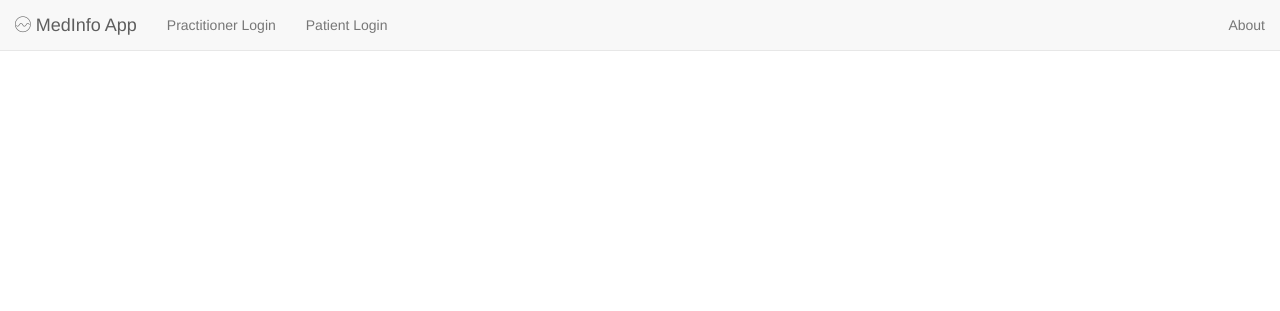
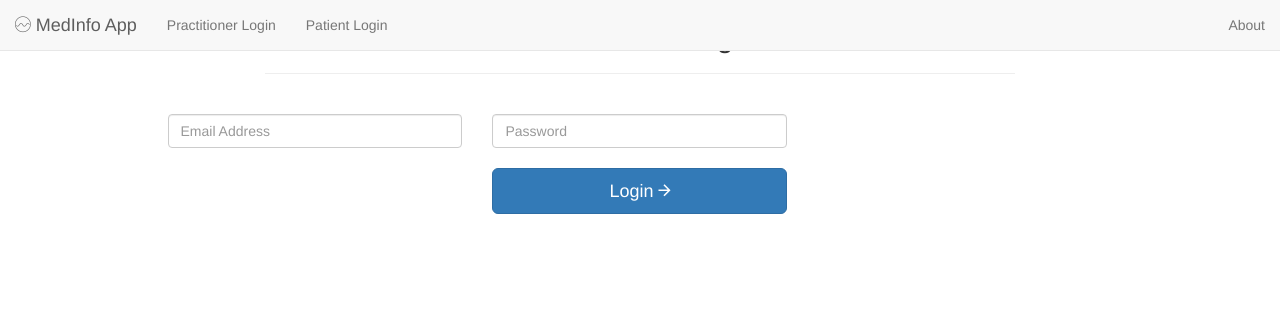
Before and after one commit to Toluwalemi/django-medical-app, a Django app: page /accounts/p/login/ in a window 1280 px wide. Shown: the top 311 px of the page. Run offline with Django 3.2, Linux system fonts and the light colour scheme; some libraries are stand-ins or nearby versions; some web fonts are replaced.

Commit message:
feat: complete redesign of account/templates pages

```diff
--- a/pages/views/practitioner.py
+++ b/pages/views/practitioner.py
@@ -10,7 +10,7 @@
 def signup_page(request):
     if request.method == 'GET':
         if request.user.is_authenticated:
-            return HttpResponseRedirect('/doc/')
+            return HttpResponseRedirect('/dashboard/')
         return render(request, 'accounts/practitioner/signup.html')
     elif request.method == 'POST':
         first_name = request.POST.get('first_name')
@@ -30,7 +30,7 @@
         practitioner.save()
         if user is not None:
             login(request, user)
-            return HttpResponseRedirect('/doc/')
+            return HttpResponseRedirect('/dashboard/')
         else:
             """redirect to login"""
             return HttpResponseRedirect('/account/p/login/')
@@ -39,15 +39,15 @@
 def login_page(request):
     if request.method == 'GET':
         if request.user.is_authenticated:
-            return HttpResponseRedirect('/doc/')
-        return render(request, 'accounts/patient/login.html', {})
+            return HttpResponseRedirect('/dashboard/')
+        return render(request, 'accounts/practitioner/login.html', {})
     elif request.method == 'POST':
         username = request.POST.get('username')
         password = request.POST.get('password')
         user = authenticate(username=username, password=password)
         if user is not None:
             login(request, user)
-            return HttpResponseRedirect('/doc/')
+            return HttpResponseRedirect('/dashboard/')
         else:
             """return invalid login here"""
             return render(request, 'accounts/practitioner/login.html', {'error_message': 'Wrong username or password.'})
--- a/templates/accounts/base.html
+++ b/templates/accounts/base.html
@@ -28,6 +28,7 @@
         </div>
         <div class="navbar-collapse collapse" id="bs-navbar">
             <ul class="nav navbar-nav">
+                {% block authenticate %}
                     {% if user.is_authenticated %}
                         <li>
                             <a class="page-scroll">Hi, {{ user.first_name }}</a>
@@ -37,13 +38,17 @@
                             <a class="page-scroll" href="{% url 'pages:patient_logout' %}">Logout</a>
                         </li>
                     {% endif %}
+                {% endblock %}
+
+                {% if not user.is_authenticated %}
                     <li>
-                    <a class="page-scroll" href="{% url 'pages:patient_login' %}">Practitioner Login</a>
+                        <a class="page-scroll" href="{% url 'pages:practitioner_login' %}">Practitioner Login</a>
                     </li>
 
                     <li>
                         <a class="page-scroll" href="{% url 'pages:patient_login' %}">Patient Login</a>
                     </li>
+                {% endif %}
             </ul>
             <ul class="nav navbar-nav navbar-right">
                 <li>
@@ -60,6 +65,9 @@
 {% block section %}
 {% endblock %}
 
+{% block login %}
+{% endblock %}
+
 <!--scripts loaded here -->
 <script src="{% static 'pages/js/jquery.min.js' %}"></script>
 <script src="{% static 'pages/js/bootstrap.min.js' %}"></script>
--- a/templates/accounts/patient/login.html
+++ b/templates/accounts/patient/login.html
@@ -1,34 +1,38 @@
 {% extends "accounts/base.html" %}
 
-{% block title %}
-    <title>MedInfo</title>
-    {%  endblock %}
-{% block content %}
-    <div class="section" id="signup">
+{% block section %}
+    <section id="last">
         <div class="container">
-        <div class="section-title text-center">
-            <h3>Write for Crop2Cash</h3>
-            <p>Log in now.</p>
+            <div class="row">
+                <div class="col-lg-8 col-lg-offset-2 text-center">
+                    <h2 class="margin-top-0 wow fadeIn">Patient Login</h2>
+                    <hr class="primary">
                     {% if error_message %}
                         <p style="color: red">{{ error_message }}</p>
                     {% endif %}
                 </div>
-        <div class="row justify-content-md-center">
-            <div class="col col-md-5">
-                <form action="." method="post">
+                <div class="col-lg-10 col-lg-offset-1 text-center">
+                    <form class="contact-form row" action="." method="post">
                         {% csrf_token %}
-                    <div class="form-group">
-                        <input name="username" type="email" required class="form-control" placeholder="Email Address">
+                        <div class="col-md-4">
+                            <label></label>
+                            <input name="username" type="email" class="form-control" placeholder="Email Address">
                         </div>
-                    <div class="form-group">
-                        <input name="password" type="password" required class="form-control" placeholder="Password">
+                        <div class="col-md-4">
+                            <label></label>
+                            <input name="password" type="password" class="form-control" placeholder="Password">
                         </div>
-                    <div class="form-group">
-                        <button type="submit" class="btn btn-xl btn-block btn-primary">START WRITING</button>
+
+                        <div class="col-md-4 col-md-offset-4">
+                            <label></label>
+                            <button type="submit" data-toggle="modal" data-target="#alertModal"
+                                    class="btn btn-primary btn-block btn-lg">Login <i
+                                    class="ion-android-arrow-forward"></i>
+                            </button>
                         </div>
                     </form>
                 </div>
             </div>
         </div>
-</div>
+    </section>
 {% endblock %}
--- a/templates/accounts/practitioner/login.html
+++ b/templates/accounts/practitioner/login.html
@@ -1,35 +1,40 @@
 {% extends "accounts/base.html" %}
+{% load static %}
 
-{% block title %}
-    <title>Login - Patient</title>
-{% endblock %}
-{% block content %}
-    <div class="section" id="signup">
+{% block section %}
+    <section id="last">
         <div class="container">
-            <div class="section-title text-center">
-                <h3>Write for Crop2Cash</h3>
-                <p>Log in now.</p>
-                {% if error_message %}
-                    <p style="color: red">{{ error_message }}</p>
-                {% endif %}
-            </div>
-            <div class="row justify-content-md-center">
-                <div class="col col-md-5">
-                    <form action="." method="post">
+            <div class="row">
+                <div class="col-lg-8 col-lg-offset-2 text-center">
+                    <h2 class="margin-top-0 wow fadeIn">Practitioner Login</h2>
+                    <hr class="primary">
+                    {% if error_message %}
+                        <p style="color: red">{{ error_message }}</p>
+                    {% endif %}
+                </div>
+                <div class="col-lg-10 col-lg-offset-1 text-center">
+                    <form class="contact-form row" action="." method="post">
                         {% csrf_token %}
-                        <div class="form-group">
-                            <input name="username" type="email" required class="form-control"
-                                   placeholder="Email Address">
+                        <div class="col-md-4">
+                            <label></label>
+                            <input name="username" type="email" class="form-control" placeholder="Email Address">
                         </div>
-                        <div class="form-group">
-                            <input name="password" type="password" required class="form-control" placeholder="Password">
+                        <div class="col-md-4">
+                            <label></label>
+                            <input name="password" type="password" class="form-control" placeholder="Password">
                         </div>
-                        <div class="form-group">
-                            <button type="submit" class="btn btn-xl btn-block btn-primary">START WRITING</button>
+
+                        <div class="col-md-4 col-md-offset-4">
+                            <label></label>
+                            <button type="submit" data-toggle="modal" data-target="#alertModal"
+                                    class="btn btn-primary btn-block btn-lg">Login <i
+                                    class="ion-android-arrow-forward"></i>
+                            </button>
                         </div>
                     </form>
                 </div>
             </div>
         </div>
-    </div>
+    </section>
+
 {% endblock %}
```
Lines whose indentation alone changed are shown as unchanged.
